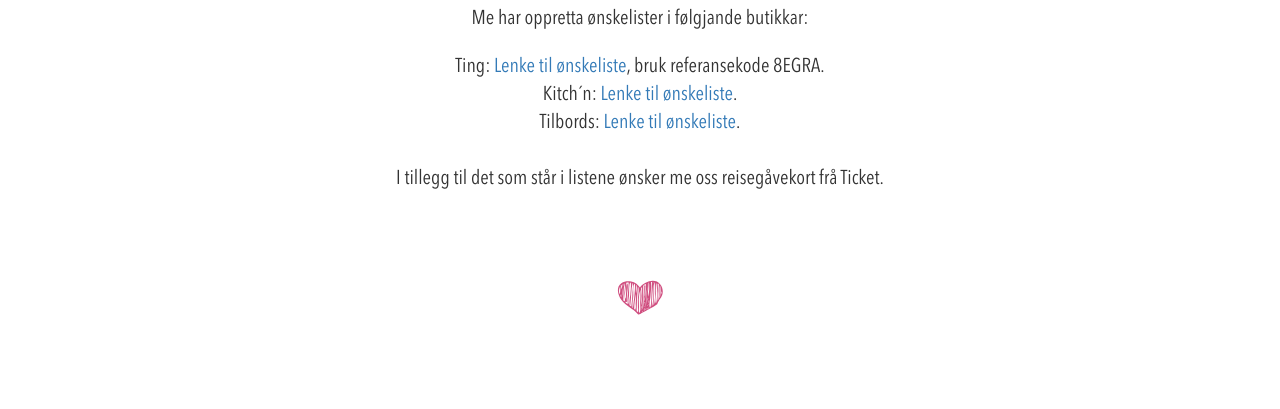
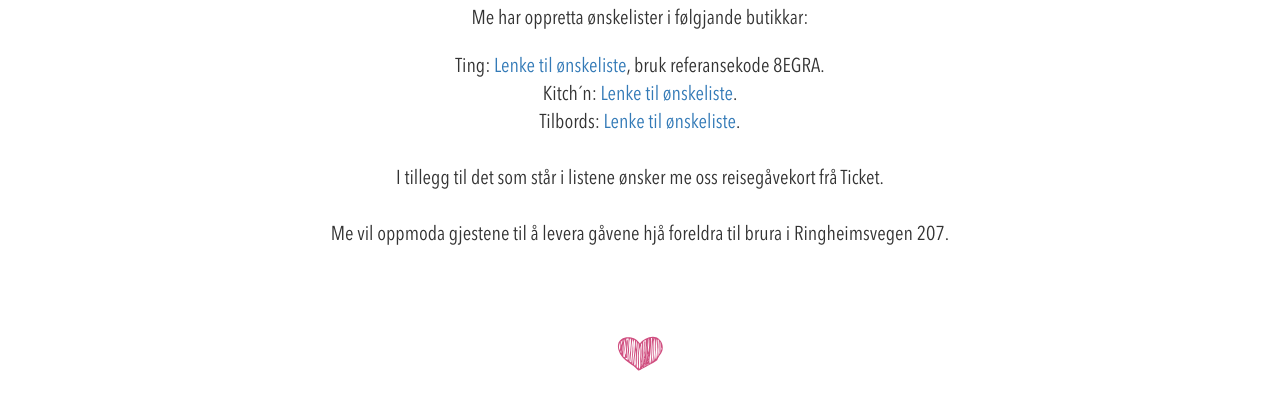
Before and after one commit to oyvindmidtbo/bryllup, a plain HTML site: page onskeliste.html in a window 1280 px wide. Shown: the part 159-568 px from the top of the page. Drawn offline with nearby package versions, Linux system fonts and the light colour scheme.

Commit message:
La til tekst på ønskeliste-siden

```diff
--- a/onskeliste.html
+++ b/onskeliste.html
@@ -68,6 +68,9 @@
                     <br/>
                     <br/>
                     I tillegg til det som står i listene ønsker me oss reisegåvekort frå Ticket.
+                    <br/>
+                    <br/>
+                    Me vil oppmoda gjestene til å levera gåvene hjå foreldra til brura i Ringheimsvegen 207.
                 </p>
             </div>
             <div class="row text-center">
```
